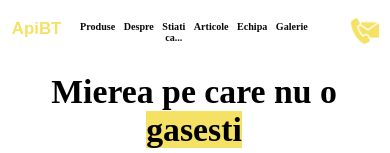
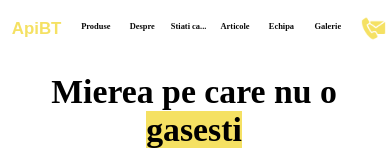
Before and after one commit to ApiBT/official, a plain HTML site: page index.html in a window 390 px wide. Shown: the top 153 px of the page. Drawn offline with nearby package versions, Linux system fonts and the light colour scheme; a web font is replaced by a local one.

Commit message:
Update style.css

```diff
--- a/style.css
+++ b/style.css
@@ -771,7 +771,7 @@ mark {
     .top > .categorys {
         top: 1.5vh;
         position: relative;
-        left: 30%;
+        left: 20%;
         display: flex;
         float: left;
         height: 100%;
@@ -779,13 +779,12 @@ mark {
 
     .top > .categorys > .selection {
         text-align: center;
-        margin-right: 1vh;
         color: #090909;
         font-family: "Eczar", serif;
-        font-size: 1.2vh;
+        font-size: 1vh;
         font-weight: 600;
         font-style: normal;
-        width: auto;
+        width: 5.5vh;
         height: 64%;
     }
 
@@ -794,11 +793,10 @@ mark {
     }
 
     .top > img {
-        position: relative;
-        left: 75%;
-        top: 1vh;
-        width: 30px;
-        height: 30px;
+        margin-left: 3vh;
+        margin-top: 1vh;
+        width: 25px;
+        height: 25px;
     }
 
     .f-image {
```
